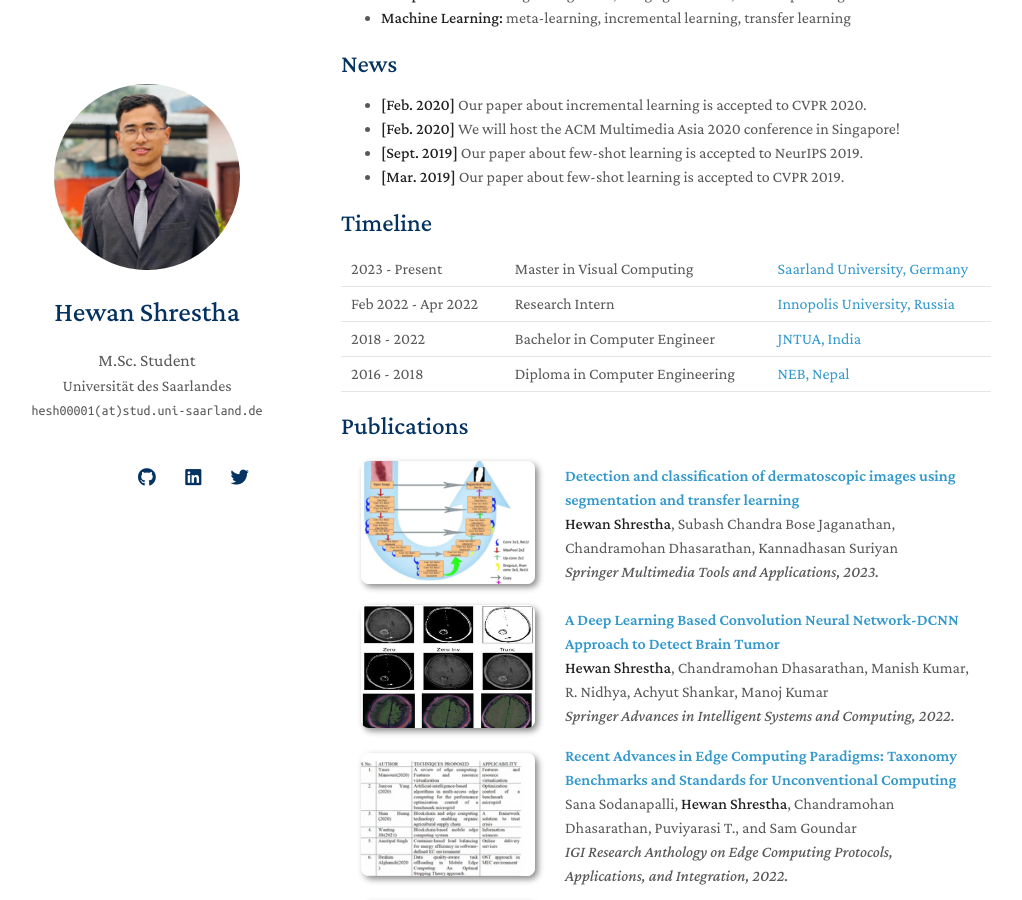
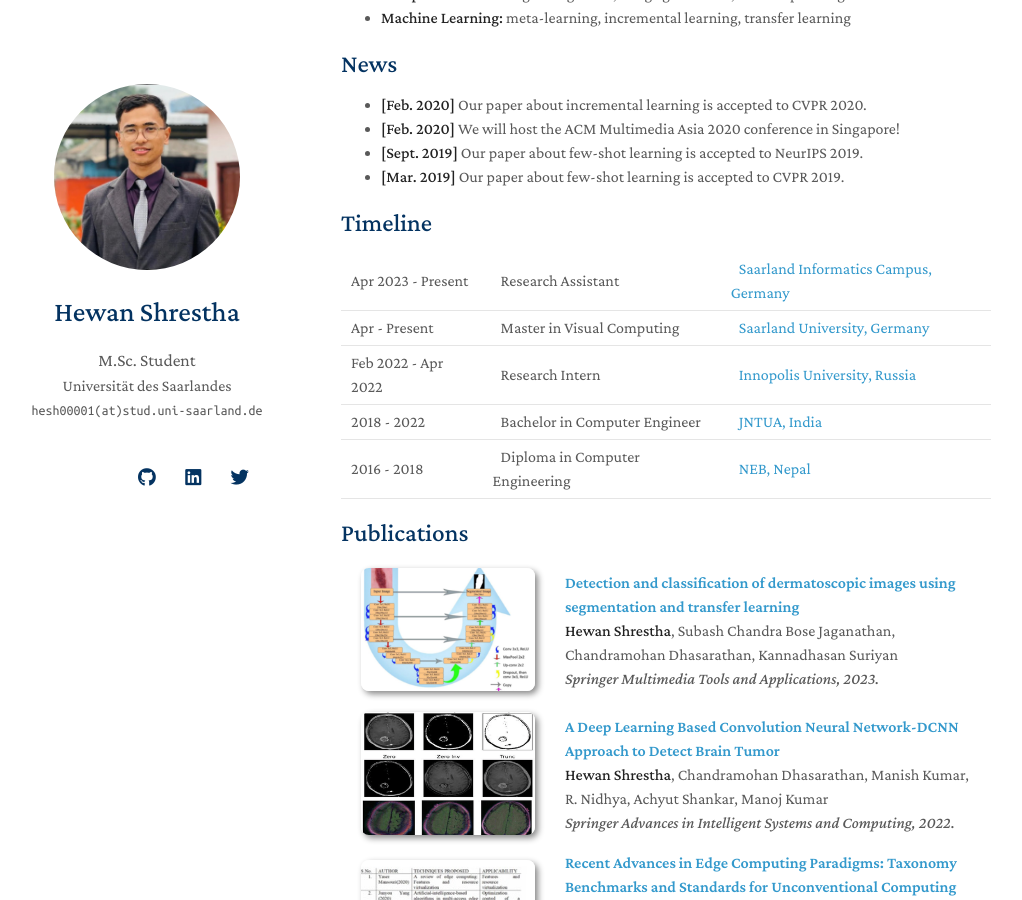
Before and after one commit to hewanshrestha/hewanshrestha.github.io, a Jekyll site: the page built from index.md, in a window 1280 px wide and 900 px high, scrolled down 377 px. Shown: the whole window, without its empty margins (129-1151 px from the left). Built offline with Jekyll 4.4.1, drawn with Linux system fonts in a browser that asks for light colours; nearby versions of some CDN libraries; a style sheet for code colours, icons or effects is not loaded; our own code applies the rules of GitHub Pages for plain Markdown files.

Commit message:
Update timeline.md

```diff
--- a/_includes/timeline.md
+++ b/_includes/timeline.md
@@ -6,7 +6,12 @@
 
   <tbody>
     <tr>
-      <td>2023 - Present</td>
+      <td>Apr 2023 - Present</td>
+      <td>&ensp;Research Assistant</td>
+      <td>&ensp;<a href="https://saarland-informatics-campus.de/en/forschung-research/research-groups/">Saarland Informatics Campus, Germany</a></td>
+    </tr>
+    <tr>
+      <td>Apr - Present</td>
       <td>&ensp;Master in Visual Computing</td>
       <td>&ensp;<a href="http://www.master-visual-computing.de">Saarland University, Germany</a></td>
     </tr>
```
